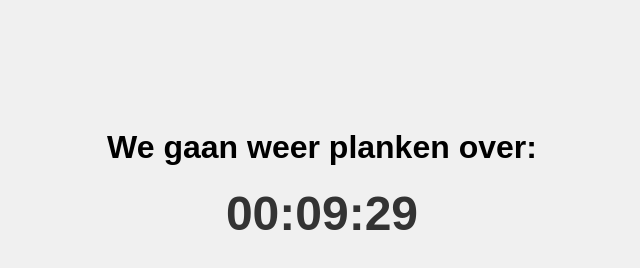
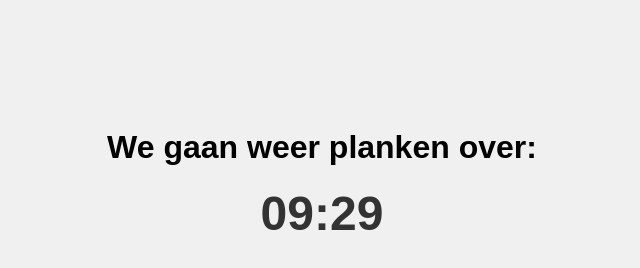
Before and after one commit to rickvl/planktimer, a plain HTML site: page index.html in a window 1280 px wide. Shown: the whole page, without its empty margins (318-958 px from the left). Drawn offline with Linux system fonts and the light colour scheme.

Commit message:
Update index.html

```diff
--- a/index.html
+++ b/index.html
@@ -45,7 +45,7 @@
 
       const padded = (n) => n.toString().padStart(2, '0');
       document.getElementById('countdown').textContent =
-        `${padded(hours)}:${padded(minutes)}:${padded(seconds)}`;
+        `${padded(minutes)}:${padded(seconds)}`;
     }
 
     // Update elke seconde
```
